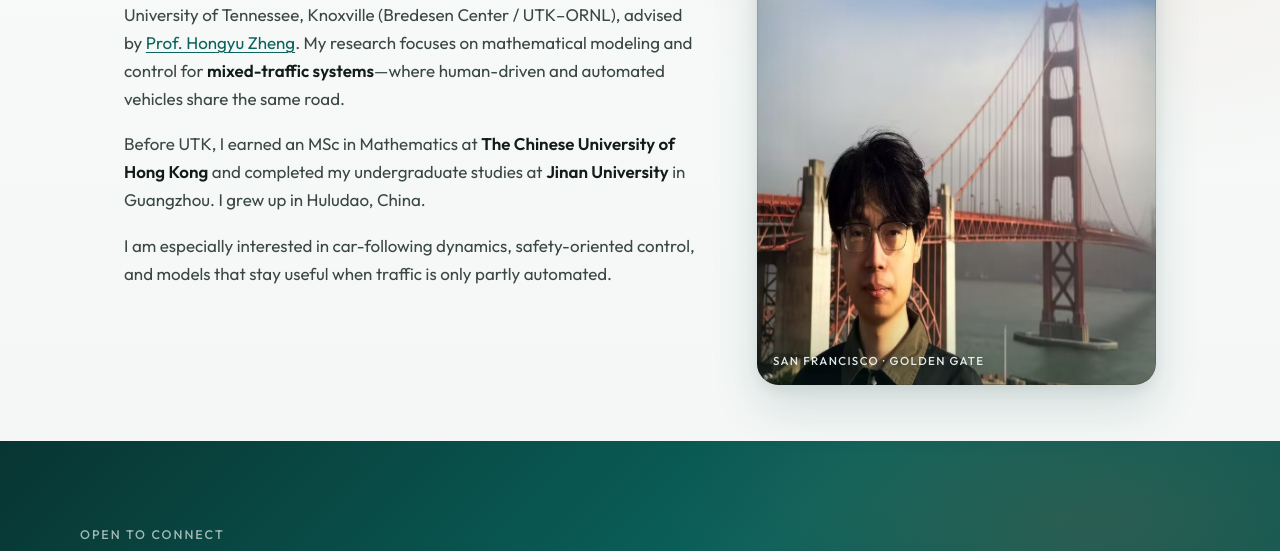
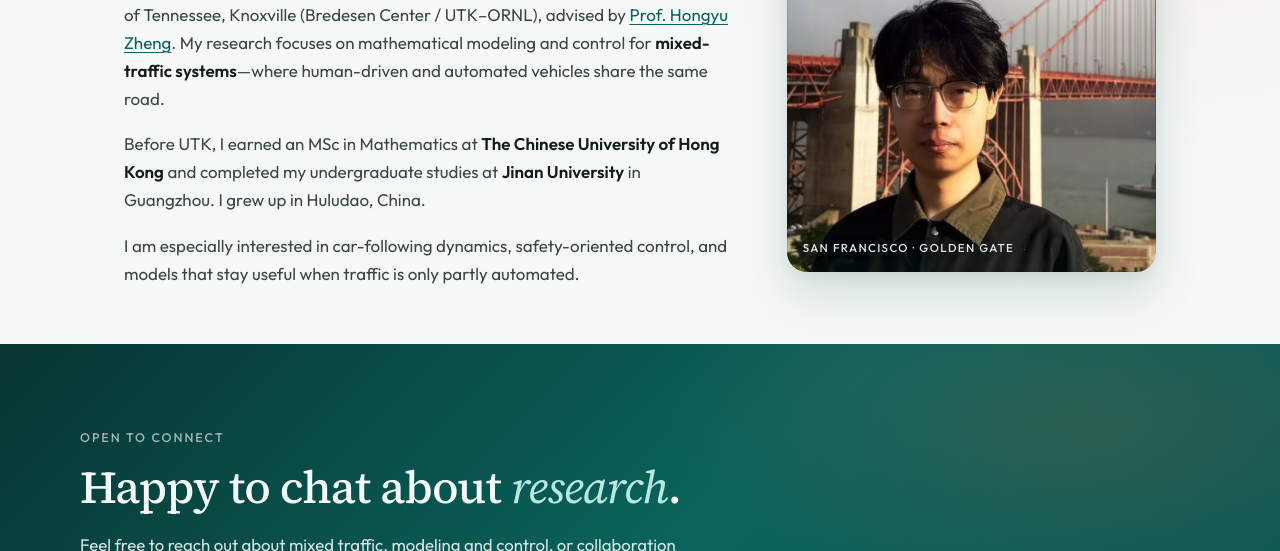
Before and after one commit to boyudeng-or/boyudeng-or.github.io, a plain HTML site: page index.html in a window 1280 px wide. Shown: the part 303-854 px from the top of the page. Drawn offline with Linux system fonts and the light colour scheme.

Commit message:
Fix portrait proportions to match GitHub Golden Gate crop.
Use native 1:1 framing without CSS stretch.

```diff
--- a/index.html
+++ b/index.html
@@ -50,10 +50,10 @@
 
       <figure class="hero-photo">
         <img
-          src="images/portrait.jpg"
+          src="images/portrait-site.jpg"
           alt="Boyu Deng near the Golden Gate Bridge"
-          width="800"
-          height="1000"
+          width="900"
+          height="900"
         />
         <figcaption class="hero-caption">San Francisco · Golden Gate</figcaption>
       </figure>
--- a/styles.css
+++ b/styles.css
@@ -123,9 +123,9 @@ a:hover {
 
 .hero-grid {
   display: grid;
-  grid-template-columns: minmax(0, 1.12fr) minmax(240px, 0.78fr);
-  gap: clamp(2rem, 5vw, 3.75rem);
-  align-items: start;
+  grid-template-columns: minmax(0, 1.15fr) minmax(240px, 0.7fr);
+  gap: clamp(2rem, 5vw, 3.5rem);
+  align-items: center;
 }
 
 .hero-name {
@@ -157,15 +157,14 @@ a:hover {
   font-weight: 600;
 }
 
-/* Single portrait — crop pulled slightly downward */
+/* Same Golden Gate crop as GitHub avatar — 1:1, no stretch */
 .hero-photo {
   position: relative;
   margin: 0.35rem 0 0;
-  aspect-ratio: 4 / 5;
-  border-radius: 1.35rem;
+  aspect-ratio: 1 / 1;
+  border-radius: 1.25rem;
   overflow: hidden;
-  background:
-    linear-gradient(160deg, var(--fog), var(--paper-deep));
+  background: var(--paper-deep);
   box-shadow:
     0 1px 0 rgba(255, 255, 255, 0.7) inset,
     0 22px 48px rgba(7, 72, 64, 0.14),
@@ -180,7 +179,7 @@ a:hover {
   border-radius: inherit;
   box-shadow:
     inset 0 0 0 1px rgba(18, 28, 26, 0.1),
-    inset 0 -48px 56px rgba(7, 72, 64, 0.18);
+    inset 0 -36px 44px rgba(7, 72, 64, 0.14);
   pointer-events: none;
 }
 
@@ -188,9 +187,7 @@ a:hover {
   width: 100%;
   height: 100%;
   object-fit: cover;
-  /* was ~18% (high); 42% pans the crop downward toward jacket / bridge */
-  object-position: 48% 42%;
-  transform: scale(1.02);
+  object-position: center center;
 }
 
 .hero-caption {
```
Also changed, not shown: images/portrait-site.jpg (added).
